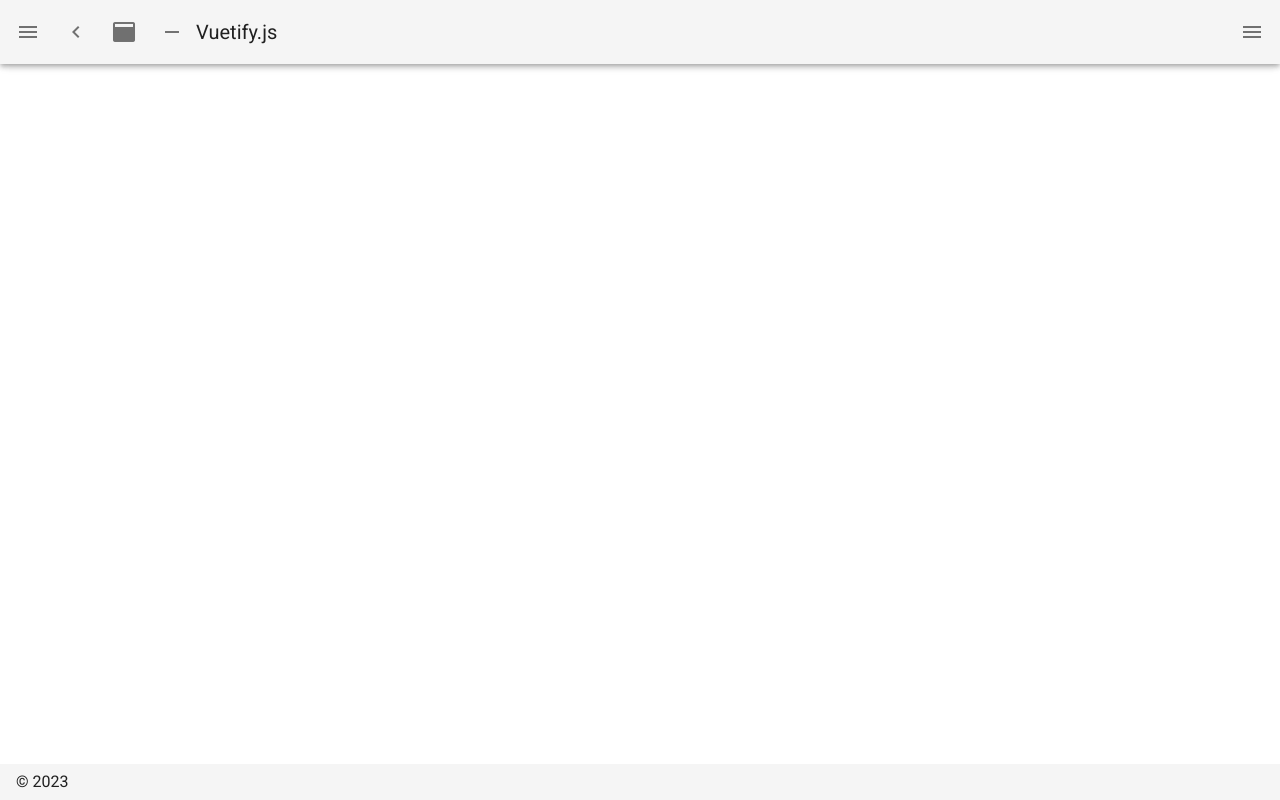
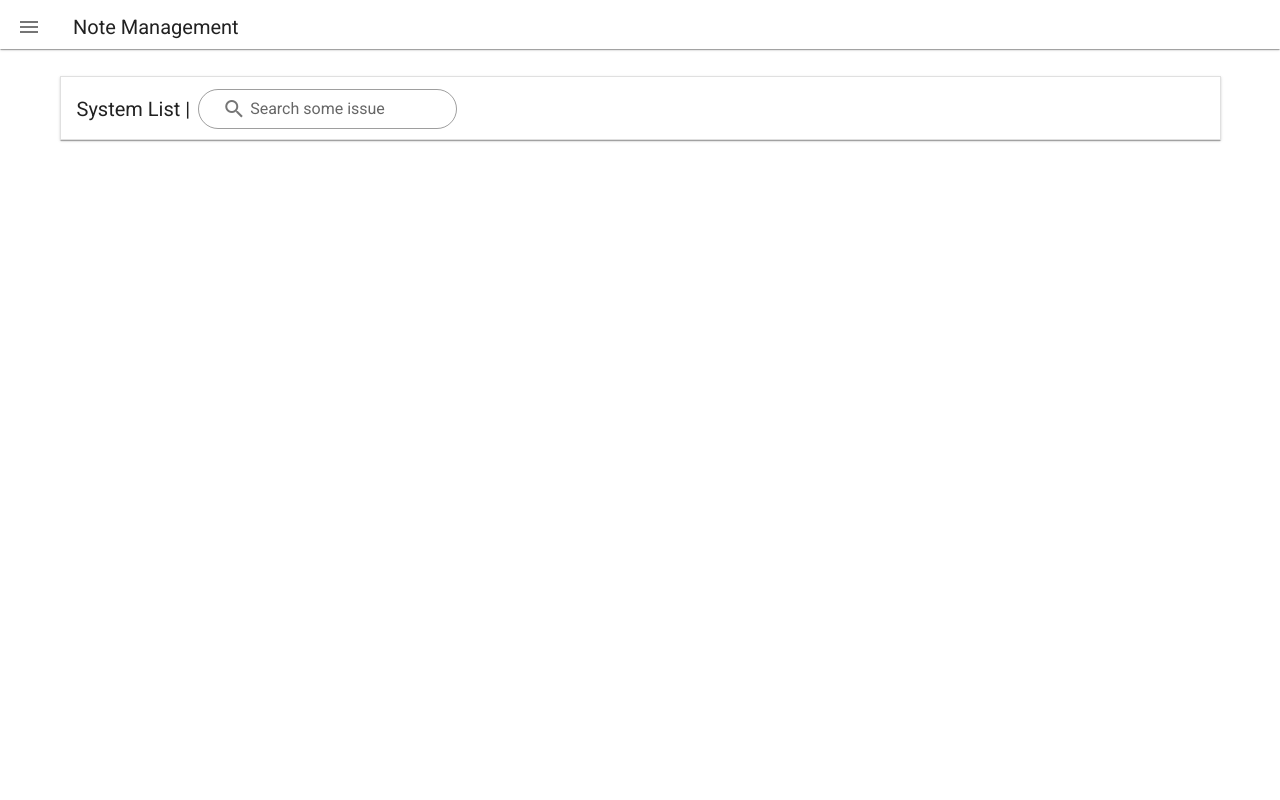
Before and after one commit to Ntdpz/Progress_tracking_system_version2.0, a Nuxt app in the folder frontend/: page /issueList in a window 1280 px wide. Before the commit this address had no page. Built offline with nearby package versions, Linux system fonts and the light colour scheme.

Commit message:
frontend update

```diff
--- a/frontend/layouts/Nav.vue
+++ b/frontend/layouts/Nav.vue
@@ -1,16 +1,150 @@
 <template>
-  <div>
-    <h1>Hello</h1>
-    <Nuxt />
-  </div>
+  <v-app dark>
+    <v-navigation-drawer
+      v-model="drawer"
+      :mini-variant="miniVariant"
+      :clipped="clipped"
+      fixed
+      app
+    >
+      <v-list-item>
+        <v-list-item-content>
+          <v-list-item-title class="text-h6">
+            <v-layout align-center justify-center>
+              <v-icon color="black" class="mr-2"> mdi-domain </v-icon>
+              <h5 class="">Note Management</h5>
+            </v-layout>
+          </v-list-item-title>
+        </v-list-item-content>
+      </v-list-item>
+
+      <v-divider></v-divider>
+
+      <v-list>
+        <v-list-item
+          v-for="(item, i) in items"
+          :key="i"
+          :to="item.to"
+          router
+          exact
+        >
+          <v-list-item-action>
+            <v-icon>{{ item.icon }}</v-icon>
+          </v-list-item-action>
+          <v-list-item-content>
+            <v-list-item-title v-text="item.title" />
+          </v-list-item-content>
+        </v-list-item>
+      </v-list>
+      <v-divider></v-divider>
+      <v-list>
+        <v-list-group
+          v-for="item in items3"
+          :key="item.title"
+          v-model="item.active"
+          :prepend-icon="item.action"
+          no-action
+        >
+          <template v-slot:activator>
+            <v-list-item-content>
+              <v-list-item-title v-text="item.title"></v-list-item-title>
+            </v-list-item-content>
+          </template>
+
+          <v-list-item v-for="child in item.items" :key="child.title">
+            <v-list-item-content>
+              <v-list-item-title v-text="child.title"></v-list-item-title>
+            </v-list-item-content>
+          </v-list-item>
+        </v-list-group>
+      </v-list>
+      <v-divider></v-divider>
+      <v-list>
+        <v-list-item
+          v-for="(item, i) in items2"
+          :key="i"
+          :to="item.to"
+          router
+          exact
+        >
+          <v-list-item-action>
+            <v-icon>{{ item.icon }}</v-icon>
+          </v-list-item-action>
+          <v-list-item-content>
+            <v-list-item-title v-text="item.title" />
+          </v-list-item-content>
+        </v-list-item>
+      </v-list>
+      <v-divider></v-divider>
+    </v-navigation-drawer>
+    <v-app-bar
+      :clipped-left="clipped"
+      app
+      style="height: 49px"
+      class="app-bar"
+      color="white"
+      elevation="1"
+      outlined
+    >
+      <v-app-bar-nav-icon @click.stop="drawer = !drawer" class="mb-3" />
+      <v-toolbar-title v-text="title" class="mb-3" />
+    </v-app-bar>
+
+    <v-main>
+      <v-container>
+        <Nuxt />
+      </v-container>
+    </v-main>
+    <!-- <v-footer :absolute="!fixed" app>
+      <span>&copy; {{ new Date().getFullYear() }}</span>
+    </v-footer> -->
+  </v-app>
 </template>
 
-<script>
+  <script>
 export default {
-
-}
+  data() {
+    return {
+      clipped: false,
+      drawer: false,
+      items: [
+        {
+          icon: "mdi-home",
+          title: "Home",
+          to: "/home",
+        },
+        {
+          icon: "mdi-bell-badge",
+          title: "Notification",
+          to: "/",
+        },
+      ],
+      items3: [
+        {
+          action: "mdi-view-list",
+          active: true,
+          items: [
+            { title: "Project1" },
+            { title: "Project2" },
+            { title: "Project3" },
+          ],
+          title: "Project",
+        },
+      ],
+      items2: [
+        {
+          icon: "mdi-calendar-month",
+          title: "Schedule",
+          to: "/",
+        },
+      ],
+      right: true,
+      rightDrawer: false,
+      title: "Note Management",
+    };
+  },
+};
 </script>
 
-<style>
-
+<style scoped>
 </style>
--- a/frontend/layouts/default.vue
+++ b/frontend/layouts/default.vue
@@ -1,127 +1,41 @@
 <template>
-  <v-app dark>
-    <v-navigation-drawer
-      v-model="drawer"
-      :mini-variant="miniVariant"
-      :clipped="clipped"
-      fixed
-      app
-    >
-      <v-list>
-        <v-list-item
-          v-for="(item, i) in items"
-          :key="i"
-          :to="item.to"
-          router
-          exact
-        >
-          <v-list-item-action>
-            <v-icon>{{ item.icon }}</v-icon>
-          </v-list-item-action>
-          <v-list-item-content>
-            <v-list-item-title v-text="item.title" />
-          </v-list-item-content>
-        </v-list-item>
-      </v-list>
-    </v-navigation-drawer>
-     <v-app-bar
-      :clipped-left="clipped"
-      fixed
-      app
-    >
-      <v-app-bar-nav-icon @click.stop="drawer = !drawer" />
-      <v-btn
-        icon
-        @click.stop="miniVariant = !miniVariant"
-      >
-        <v-icon>mdi-{{ `chevron-${miniVariant ? 'right' : 'left'}` }}</v-icon>
-      </v-btn>
-      <v-btn
-        icon
-        @click.stop="clipped = !clipped"
-      >
-        <v-icon>mdi-application</v-icon>
-      </v-btn>
-      <v-btn
-        icon
-        @click.stop="fixed = !fixed"
-      >
-        <v-icon>mdi-minus</v-icon>
-      </v-btn>
-      <v-toolbar-title v-text="title" />
-      <v-spacer />
-      <v-btn
-        icon
-        @click.stop="rightDrawer = !rightDrawer"
-      >
-        <v-icon>mdi-menu</v-icon>
-      </v-btn>
-    </v-app-bar>
-    <v-main>
-      <v-container>
-        <Nuxt />
-       </v-container>
-    </v-main>
-    <v-navigation-drawer
-      v-model="rightDrawer"
-      :right="right"
-      temporary
-      fixed
-    >
-      <v-list>
-        <v-list-item @click.native="right = !right">
-          <v-list-item-action>
-            <v-icon light>
-              mdi-repeat
-            </v-icon>
-          </v-list-item-action>
-          <v-list-item-title>Switch drawer (click me)</v-list-item-title>
-        </v-list-item>
-      </v-list>
-    </v-navigation-drawer>
-    <v-footer
-      :absolute="!fixed"
-      app
-    >
-      <span>&copy; {{ new Date().getFullYear() }}</span>
-    </v-footer>
-  </v-app>
+  <Nuxt />
 </template>
 
 <script>
 export default {
-  data () {
+  data() {
     return {
       clipped: false,
       drawer: false,
       fixed: false,
       items: [
         {
-          icon: 'mdi-apps',
-          title: 'Welcome',
-          to: '/'
+          icon: "mdi-apps",
+          title: "Welcome",
+          to: "/",
         },
         {
-          icon: 'mdi-chart-bubble',
-          title: 'Inspire',
-          to: '/inspire'
+          icon: "mdi-chart-bubble",
+          title: "Inspire",
+          to: "/inspire",
         },
         {
-          icon: 'mdi-chart-bubble',
-          title: 'Notifications',
-          to: '/notification'
+          icon: "mdi-chart-bubble",
+          title: "Notifications",
+          to: "/notification",
         },
         {
-          icon: 'mdi-chart-bubble',
-          title: 'Profile',
-          to: '/profile'
-        }
+          icon: "mdi-chart-bubble",
+          title: "Profile",
+          to: "/profile",
+        },
       ],
       miniVariant: false,
       right: true,
       rightDrawer: false,
-      title: 'Vuetify.js'
-    }
-  }
-}
+      title: "Vuetify.js",
+    };
+  },
+};
 </script>
--- a/frontend/pages/Home.vue
+++ b/frontend/pages/Home.vue
@@ -1,6 +1,6 @@
 <template>
   <div class="content mx-auto">
-    <h1>Testing</h1>
+    <h1>Home</h1>
   </div>
 </template>
 
--- a/frontend/pages/inspire.vue
+++ /dev/null
@@ -1,19 +0,0 @@
-<template>
-  <v-row>
-    <v-col class="text-center">
-      <img
-        src="/v.png"
-        alt="Vuetify.js"
-        class="mb-5"
-      >
-      <blockquote class="blockquote">
-        &#8220;First, solve the problem. Then, write the code.&#8221;
-        <footer>
-          <small>
-            <em>&mdash;John Johnson</em>
-          </small>
-        </footer>
-      </blockquote>
-    </v-col>
-  </v-row>
-</template>
--- /dev/null
+++ b/frontend/pages/issueList.vue
@@ -0,0 +1,36 @@
+<template>
+  <div>
+    <v-toolbar elevation="1" outlined>
+      <v-toolbar-title>System List | </v-toolbar-title>
+      <div>
+        <v-text-field
+          class="search-field mb-5 ml-2"
+          style="height: 20px;"
+          rounded
+          dense
+          outlined
+          label="Search some issue"
+          prepend-inner-icon="mdi-magnify"
+        ></v-text-field>
+      </div>
+      <!-- <v-btn icon>
+        <v-icon>mdi-magnify</v-icon>
+      </v-btn> -->
+    </v-toolbar>
+  </div>
+</template>
+
+<script>
+export default {
+  layout: "Nav",
+  data() {
+    return {};
+  },
+};
+</script>
+
+<style scoped>
+.search-field {
+    color: blue !important;
+}
+</style>
--- a/frontend/pages/notification.vue
+++ b/frontend/pages/notification.vue
@@ -78,6 +78,7 @@
 
 <script>
 export default {
+  layout: "Nav",
   data() {
     return {
       query: "",
--- /dev/null
+++ b/frontend/pages/test.vue
@@ -0,0 +1,15 @@
+<template>
+  <v-form>
+    <v-container>
+      <v-row>
+        <v-col cols="12" sm="6">
+          <v-text-field
+            outlined
+            label="Prepend inner"
+            prepend-inner-icon="mdi-map-marker"
+          ></v-text-field>
+        </v-col>
+      </v-row>
+    </v-container>
+  </v-form>
+</template>
```
Also changed, not shown: frontend/pages/schedule.vue (added).
